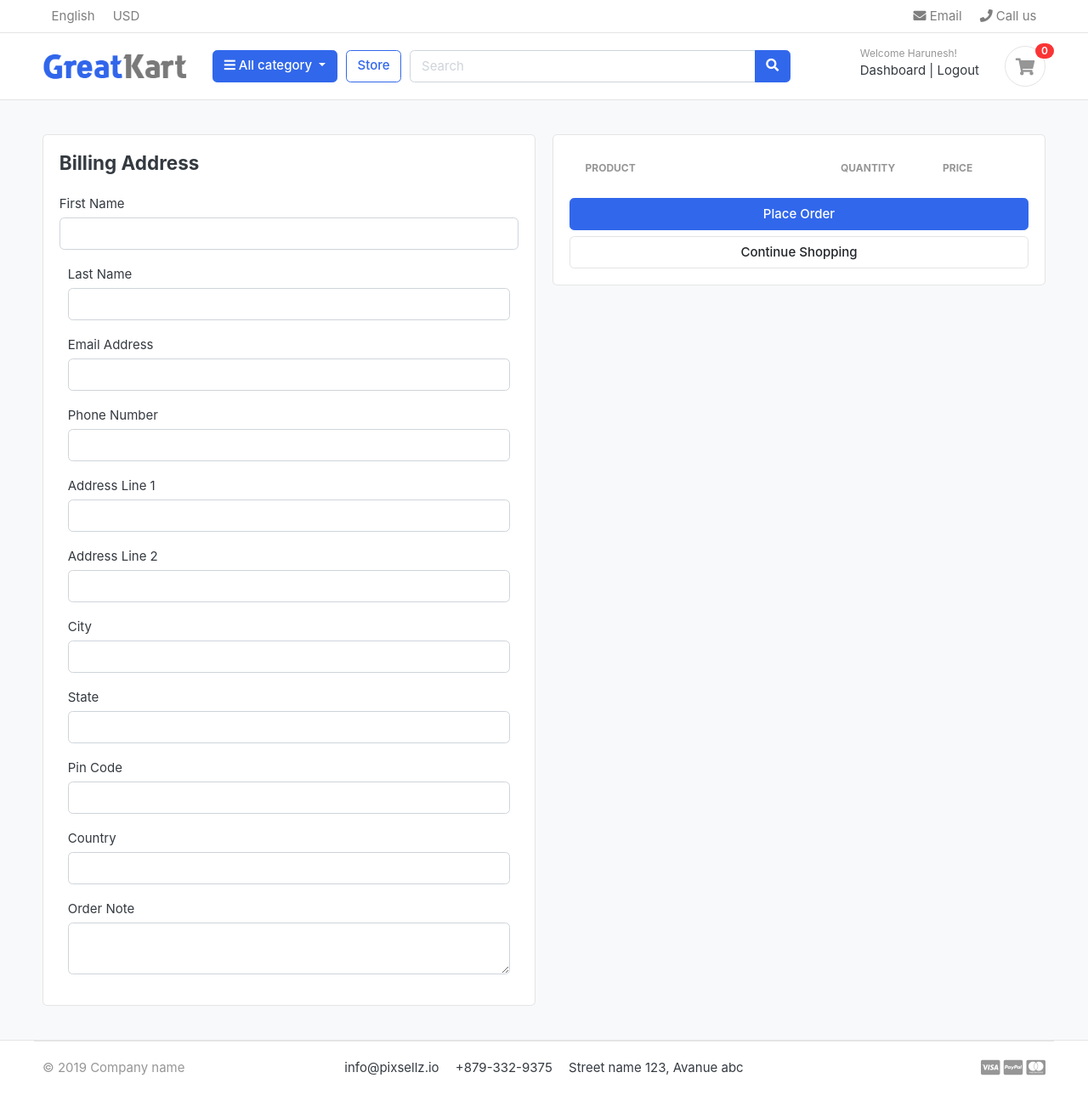
After one commit to harryr456/SamplecartDjango, a Django app: page /cart/checkout/ in a window 1280 px wide. The commit adds this page. Shown: the whole page at 85% size. Run offline with Django 3.2, Linux system fonts and the light colour scheme; a user stored in the database is signed in; data comes from the database, SQL or seed files in the repository; both versions use the stored data as it was after the commit; lists and menus that the app fills with data are empty; some libraries are stand-ins or nearby versions; some web fonts are replaced.

Commit message:
Advanced Account and Cart Functionality

```diff
--- a/carts/context_processors.py
+++ b/carts/context_processors.py
@@ -8,7 +8,10 @@ def counter(request):
 	else:
 		try:
 			cart = Cart.objects.filter(cart_id=_cart_id(request))
-			cart_items = CartItem.objects.all().filter(cart=cart[:1])
+			if request.user.is_authenticated:
+				cart_items = CartItem.objects.all().filter(user=request.user)
+			else:
+				cart_items = CartItem.objects.all().filter(cart=cart[:1])
 			for cart_item in cart_items:
 				cart_count += cart_item.quantity
 		except Cart.DoesNotExist:
--- a/carts/models.py
+++ b/carts/models.py
@@ -1,5 +1,6 @@
 from django.db import models
 from store.models import Product, Variation
+from accounts.models import Account
 
 
 
@@ -14,9 +15,10 @@ class Cart(models.Model):
 
 
 class CartItem(models.Model):
+	user = models.ForeignKey(Account, on_delete=models.CASCADE, null=True)
 	product = models.ForeignKey(Product, on_delete=models.CASCADE)
 	variations = models.ManyToManyField(Variation, blank=True)
-	cart = models.ForeignKey(Cart, on_delete=models.CASCADE)
+	cart = models.ForeignKey(Cart, on_delete=models.CASCADE, null=True)
 	quantity = models.IntegerField()
 	is_active = models.BooleanField(default=True)
 
--- a/carts/urls.py
+++ b/carts/urls.py
@@ -7,4 +7,5 @@ urlpatterns = [
 	path('add_cart/<int:product_id>/', views.add_cart, name='add_cart'),
 	path('remove_cart/<int:product_id>/<int:cart_item_id>/', views.remove_cart, name='remove_cart'),
 	path('remove_cart_item/<int:product_id>/<int:cart_item_id>/', views.remove_cart_item, name='remove_cart_item'),
+	path('checkout/', views.checkout, name='checkout')
 ]
--- a/carts/views.py
+++ b/carts/views.py
@@ -2,6 +2,7 @@ from django.shortcuts import render, redirect, get_object_or_404
 from store.models import Product, Variation
 from .models import Cart, CartItem
 from django.core.exceptions import ObjectDoesNotExist
+from django.contrib.auth.decorators import login_required
 
 # Create your views here.
 from django.http import HttpResponse
@@ -14,77 +15,136 @@ def _cart_id(request):
 
 
 def add_cart(request, product_id):
+	current_user = request.user
 	product = Product.objects.get(id=product_id) # get the product
-	product_variation =[]
-	if request.method == 'POST':
-		for item in request.POST:
-			key = item
-			value = request.POST[key]
+	# if the user is authenticated
+	if current_user.is_authenticated:
+		product_variation =[]
+		if request.method == 'POST':
+			for item in request.POST:
+				key = item
+				value = request.POST[key]
 
-			try:
-				variation = Variation.objects.get(product=product, variation_category__iexact=key, variation_value__iexact=value)
-				product_variation.append(variation)
-			except:
-				pass
+				try:
+					variation = Variation.objects.get(product=product, variation_category__iexact=key, variation_value__iexact=value)
+					product_variation.append(variation)
+				except:
+					pass
 
 
-	try:
-		cart = Cart.objects.get(cart_id=_cart_id(request)) # get the cart using the cart_id present in the session
-	except Cart.DoesNotExist:
-		cart = Cart.objects.create(
-			cart_id = _cart_id(request)
-		)
-	cart.save()
+		is_cart_items_exists = CartItem.objects.filter(product=product, user=current_user).exists()
+		if is_cart_items_exists:
+			cart_item = CartItem.objects.filter(product=product, user=current_user)
+			ex_var_list = []
+			id = []
+			for item in cart_item:
+				existing_variation = item.variations.all()
+				ex_var_list.append(list(existing_variation))
+				id.append(item.id)
 
-	is_cart_items_exists = CartItem.objects.filter(product=product, cart=cart).exists()
-
-	if is_cart_items_exists:
-		cart_item = CartItem.objects.filter(product=product, cart=cart)
-		# existing variations -> database
-		# current variations -> product_variation
-		# item_id -> database
-		ex_var_list = []
-		id = []
-		for item in cart_item:
-			existing_variation = item.variations.all()
-			ex_var_list.append(list(existing_variation))
-			id.append(item.id)
-
-		print(ex_var_list)
-
-		if product_variation in ex_var_list:
+			if product_variation in ex_var_list:
 			# increase the cart item quantity
-			index = ex_var_list.index(product_variation)
-			item_id = id[index]
-			item = CartItem.objects.get(product=product, id=item_id)
-			item.quantity += 1
-			item.save()
+				index = ex_var_list.index(product_variation)
+				item_id = id[index]
+				item = CartItem.objects.get(product=product, id=item_id)
+				item.quantity += 1
+				item.save()
 
 
+			else:
+				item = CartItem.objects.create(product=product, quantity=1, user=current_user)
+				if len(product_variation) > 0:
+					item.variations.clear()
+					item.variations.add(*product_variation)
+				item.save()
 		else:
-			item = CartItem.objects.create(product=product, quantity=1, cart=cart)
+			cart_item = CartItem.objects.create(
+				product=product,
+				quantity=1,
+				user=current_user,
+			)
 			if len(product_variation) > 0:
-				item.variations.clear()
-				item.variations.add(*product_variation)
-			item.save()
+				cart_item.variations.clear()
+				cart_item.variations.add(*product_variation)
+			cart_item.save()
+
+		return redirect('cart')
+
+	# if User is not Authenticated
+
 	else:
-		cart_item = CartItem.objects.create(
-			product=product,
-			quantity=1,
-			cart=cart,
-		)
-		if len(product_variation) > 0:
-			cart_item.variations.clear()
-			cart_item.variations.add(*product_variation)
-		cart_item.save()
 
-	return redirect('cart')
+		product_variation =[]
+		if request.method == 'POST':
+			for item in request.POST:
+				key = item
+				value = request.POST[key]
+
+				try:
+					variation = Variation.objects.get(product=product, variation_category__iexact=key, variation_value__iexact=value)
+					product_variation.append(variation)
+				except:
+					pass
+
+
+		try:
+			cart = Cart.objects.get(cart_id=_cart_id(request)) # get the cart using the cart_id present in the session
+		except Cart.DoesNotExist:
+			cart = Cart.objects.create(
+				cart_id = _cart_id(request)
+			)
+		cart.save()
+
+		is_cart_items_exists = CartItem.objects.filter(product=product, cart=cart).exists()
+
+		if is_cart_items_exists:
+			cart_item = CartItem.objects.filter(product=product, cart=cart)
+			# existing variations -> database
+			# current variations -> product_variation
+			# item_id -> database
+			ex_var_list = []
+			id = []
+			for item in cart_item:
+				existing_variation = item.variations.all()
+				ex_var_list.append(list(existing_variation))
+				id.append(item.id)
+
+			if product_variation in ex_var_list:
+				# increase the cart item quantity
+				index = ex_var_list.index(product_variation)
+				item_id = id[index]
+				item = CartItem.objects.get(product=product, id=item_id)
+				item.quantity += 1
+				item.save()
+
+
+			else:
+				item = CartItem.objects.create(product=product, quantity=1, cart=cart)
+				if len(product_variation) > 0:
+					item.variations.clear()
+					item.variations.add(*product_variation)
+				item.save()
+		else:
+			cart_item = CartItem.objects.create(
+				product=product,
+				quantity=1,
+				cart=cart,
+			)
+			if len(product_variation) > 0:
+				cart_item.variations.clear()
+				cart_item.variations.add(*product_variation)
+			cart_item.save()
+		return redirect('cart')
 
 def remove_cart(request, product_id, cart_item_id):
-	cart = Cart.objects.get(cart_id=_cart_id(request))
+
 	product = get_object_or_404(Product, id=product_id)
 	try:
-		cart_item = CartItem.objects.get(product=product, cart=cart, id=cart_item_id)
+		if request.user.is_authenticated:
+			cart_item = CartItem.objects.get(product=product, user=request.user, id=cart_item_id)
+		else:
+			cart = Cart.objects.get(cart_id=_cart_id(request))
+			cart_item = CartItem.objects.get(product=product, cart=cart, id=cart_item_id)
 		if cart_item.quantity > 1:
 			cart_item.quantity = cart_item.quantity - 1
 			cart_item.save()
@@ -95,17 +155,26 @@ def remove_cart(request, product_id, cart_item_id):
 	return redirect('cart')
 
 def remove_cart_item(request, product_id, cart_item_id):
-	cart = Cart.objects.get(cart_id=_cart_id(request))
+
 	product = get_object_or_404(Product, id=product_id)
-	cart_item = CartItem.objects.get(product=product, cart=cart, id=cart_item_id)
+	if request.user.is_authenticated:
+		cart_item = CartItem.objects.get(product=product, user=request.user, id=cart_item_id)
+	else:
+		cart = Cart.objects.get(cart_id=_cart_id(request))
+		cart_item = CartItem.objects.get(product=product, cart=cart, id=cart_item_id)
 	cart_item.delete()
 	return redirect('cart')
 
 
 def cart(request, total=0, quantity=0, cart_items=None):
 	try:
-		cart = Cart.objects.get(cart_id=_cart_id(request))
-		cart_items = CartItem.objects.filter(cart=cart, is_active=True)
+		tax = 0
+		grand_total = 0
+		if request.user.is_authenticated:
+			cart_items = CartItem.objects.filter(user=request.user, is_active=True)
+		else:
+			cart = Cart.objects.get(cart_id=_cart_id(request))
+			cart_items = CartItem.objects.filter(cart=cart, is_active=True)
 		for cart_item in cart_items:
 			total += (cart_item.product.price * cart_item.quantity)
 			quantity += cart_item.quantity
@@ -122,3 +191,30 @@ def cart(request, total=0, quantity=0, cart_items=None):
 		'grand_total': grand_total,
 	}
 	return render(request, 'store/cart.html', context)
+
+@login_required(login_url='login')
+def checkout(request, total=0, quantity=0, cart_items=None):
+	try:
+		tax = 0
+		grand_total = 0
+		if request.user.is_authenticated:
+			cart_items = CartItem.objects.filter(user=request.user, is_active=True)
+		else:
+			cart = Cart.objects.get(cart_id=_cart_id(request))
+			cart_items = CartItem.objects.filter(cart=cart, is_active=True)
+		for cart_item in cart_items:
+			total += (cart_item.product.price * cart_item.quantity)
+			quantity += cart_item.quantity
+		tax = (5 * total)/100
+		grand_total = total + tax
+	except ObjectDoesNotExist:
+		pass # Ignore
+
+	context = {
+		'total': total,
+		'quantity': quantity,
+		'cart_items': cart_items,
+		'tax': tax,
+		'grand_total': grand_total,
+	}
+	return render(request, 'store/checkout.html', context)
--- a/templates/store/cart.html
+++ b/templates/store/cart.html
@@ -104,7 +104,7 @@
 			<p class="text-center mb-3">
 				<img src="{% static './images/misc/payments.png' %}" height="26">
 			</p>
-			<a href="./place-order.html" class="btn btn-primary btn-block"> Checkout </a>
+			<a href="{% url 'checkout' %}" class="btn btn-primary btn-block"> Checkout </a>
 			<a href="{% url 'store' %}" class="btn btn-light btn-block">Continue Shopping</a>
 		</div> <!-- card-body.// -->
 		</div> <!-- card.// -->
--- /dev/null
+++ b/templates/store/checkout.html
@@ -0,0 +1,129 @@
+{% extends "base.html" %}
+
+{% load static %}
+
+{% block content %}
+
+<section class="section-content padding-y bg">
+<div class="container">
+
+<!-- ============================ COMPONENT 1 ================================= -->
+
+<div class="row">
+	<aside class="col-lg-6">
+<div class="card">
+	<div class="card-body">
+		<h4 class="card-title mb-4">Billing Address</h4>
+		<form action="" method="POST">
+			{% csrf_token %}
+			<div class="form-row">
+				<div class="col form-group">
+					<label for="">First Name</label>
+					<input type="text" name="first_name" class="form-control" required>
+				</div>
+			</div>
+				<div class="col form-group">
+					<label for="">Last Name</label>
+					<input type="text" name="last_name" class="form-control" required>
+				</div>
+				<div class="col form-group">
+					<label for="">Email Address</label>
+					<input type="email" name="email" class="form-control" required>
+				</div>
+				<div class="col form-group">
+					<label for="">Phone Number</label>
+					<input type="text" name="phone" class="form-control" required>
+				</div>
+				<div class="col form-group">
+					<label for="">Address Line 1</label>
+					<input type="text" name="address_line_1" class="form-control" required>
+				</div>
+				<div class="col form-group">
+					<label for="">Address Line 2</label>
+					<input type="text" name="address_line_2" class="form-control">
+				</div>
+				<div class="col form-group">
+					<label for="">City</label>
+					<input type="text" name="city" class="form-control" required>
+				</div>
+				<div class="col form-group">
+					<label for="">State</label>
+					<input type="text" name="state" class="form-control" required>
+				</div>
+				<div class="col form-group">
+					<label for="">Pin Code</label>
+					<input type="text" name="pincode" class="form-control" required>
+				</div>
+				<div class="col form-group">
+					<label for="">Country</label>
+					<input type="text" name="country" class="form-control" required>
+				</div>
+				<div class="col form-group">
+					<label for="">Order Note</label>
+					<textarea name="order_note" rows="2" class="form-control"></textarea>
+				</div>
+			</div>
+	</div> <!-- card.// -->
+
+	</aside> <!-- col.// -->
+	<aside class="col-lg-6">
+
+		<div class="card">
+		<div class="card-body">
+			<table class="table table-borderless table-shopping-cart">
+				<thead class="text-muted">
+					<tr class="small text-uppercase">
+					  <th scope="col">Product</th>
+					  <th scope="col" width="120">Quantity</th>
+					  <th scope="col" width="120">Price</th>
+
+				{% for cart_item in cart_items %}
+				</tr>
+				</thead>
+				<tbody>
+				<tr>
+					<td>
+						<figure class="itemside align-items-center">
+							<div class="aside"><img src="{{ cart_item.product.image.url }}" class="img-sm"></div>
+							<figcaption class="info">
+								<a href="{{ cart_item.product.get_url }}" class="title text-dark">{{ cart_item.product.product_name }}</a>
+								<p class="text-muted small">
+									{% if cart_item.variations.all %}
+										{% for item in cart_item.variations.all %}
+											{{ item.variation_category | capfirst }} : {{ item.variation_value | capfirst }} <br>
+										{% endfor %}
+									{% endif %}
+								</p>
+							</figcaption>
+						</figure>
+					</td>
+					<td>
+		<!-- col.// -->
+						<label for="">{{ cart_item.quantity }}</label>
+					</td>
+				<td>
+					<div class="price-wrap">
+						<var class="price">${{ cart_item.sub_total }}</var>
+						<small class="text-muted"> ${{ cart_item.product.price }} each </small>
+					</div> <!-- price-wrap .// -->
+				</td>
+			</tr>
+			{% endfor %}
+		</tbody>
+		</table>
+			<button type="submit" name="submit" class="btn btn-primary btn-block">Place Order</button>
+			<a href="{% url 'store' %}" class="btn btn-light btn-block">Continue Shopping</a>
+		</form>
+		</div> <!-- card-body.// -->
+		</div> <!-- card.// -->
+</aside> <!-- col.// -->
+
+
+</div> <!-- row.// -->
+<!-- ============================ COMPONENT 1 END .// ================================= -->
+
+</div> <!-- container .//  -->
+</section>
+<!-- ========================= SECTION CONTENT END// ========================= -->
+
+{% endblock %}
```
Also changed, not shown: accounts/views.py (+48 -1 lines), carts/migrations/0003_auto_20210501_2244.py (added), db.sqlite3.
